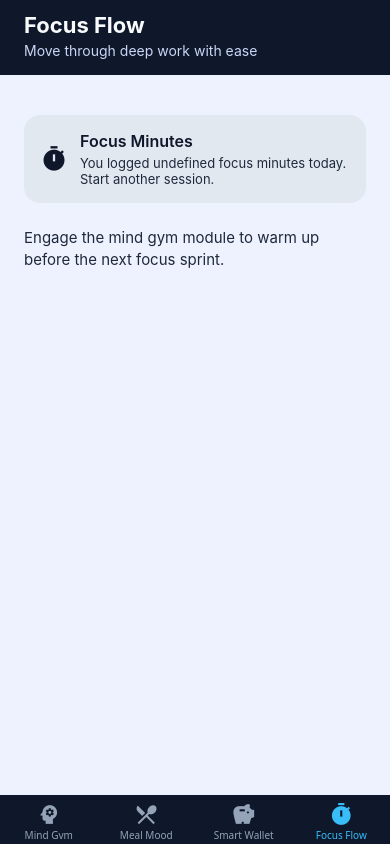
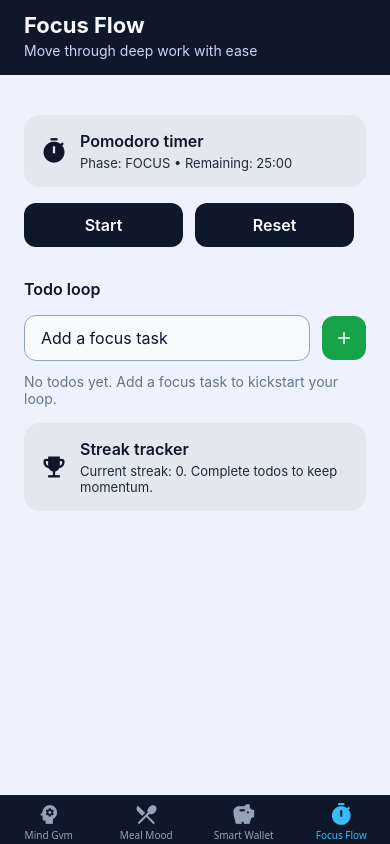
Before and after one commit to amu3dev/lifeloop, a React Native app: screen /FocusFlow in a window 390 px wide. Built offline with nearby package versions, Linux system fonts and the light colour scheme.

Commit message:
Implement todo management features and Pomodoro timer functionality in FocusFlowScreen

```diff
--- a/modules/focus-flow/FocusFlowScreen.js
+++ b/modules/focus-flow/FocusFlowScreen.js
@@ -1,12 +1,135 @@
-import React, { useContext } from 'react';
-import { View, Text, StyleSheet, ScrollView } from 'react-native';
+import React, { useCallback, useEffect, useMemo, useState } from 'react';
+import {
+  View,
+  Text,
+  StyleSheet,
+  ScrollView,
+  TextInput,
+  TouchableOpacity
+} from 'react-native';
+import { MaterialIcons } from '@expo/vector-icons';
 import Header from '../../components/shared/Header';
 import InfoCard from '../../components/shared/InfoCard';
-import { AppContext } from '../../context/AppContext';
+import { useAppContext } from '../../context/AppContext';
 
-// Highlights the user's focus metrics for the Focus Flow module.
+const FOCUS_DURATION = 25 * 60;
+const BREAK_DURATION = 5 * 60;
+
+const formatTime = seconds => {
+  const minutes = Math.floor(seconds / 60)
+    .toString()
+    .padStart(2, '0');
+  const remainingSeconds = (seconds % 60).toString().padStart(2, '0');
+  return `${minutes}:${remainingSeconds}`;
+};
+
+// Runs a todo-driven Pomodoro loop that syncs streaks with the global context.
 const FocusFlowScreen = () => {
-  const { state } = useContext(AppContext);
+  const {
+    state,
+    addTodo,
+    updateTodo,
+    removeTodo,
+    toggleTodo,
+    addPoints,
+    resetDay
+  } = useAppContext();
+  const [newTodo, setNewTodo] = useState('');
+  const [editingId, setEditingId] = useState(null);
+  const [editingValue, setEditingValue] = useState('');
+  const [timerPhase, setTimerPhase] = useState('focus');
+  const [remainingSeconds, setRemainingSeconds] = useState(FOCUS_DURATION);
+  const [isRunning, setIsRunning] = useState(false);
+
+  useEffect(() => {
+    if (!isRunning) {
+      return;
+    }
+
+    const intervalId = setInterval(() => {
+      setRemainingSeconds(prev => {
+        if (prev <= 1) {
+          if (timerPhase === 'focus') {
+            setTimerPhase('break');
+            setRemainingSeconds(BREAK_DURATION);
+            addPoints(5);
+            return BREAK_DURATION;
+          }
+
+          setTimerPhase('focus');
+          setRemainingSeconds(FOCUS_DURATION);
+          return FOCUS_DURATION;
+        }
+
+        return prev - 1;
+      });
+    }, 1000);
+
+    return () => clearInterval(intervalId);
+  }, [isRunning, timerPhase, addPoints]);
+
+  const handleAddTodo = useCallback(() => {
+    const trimmed = newTodo.trim();
+
+    if (!trimmed) {
+      return;
+    }
+
+    addTodo({ title: trimmed, completed: false });
+    setNewTodo('');
+  }, [newTodo, addTodo]);
+
+  const handleStartEdit = useCallback(todo => {
+    setEditingId(todo.id);
+    setEditingValue(todo.title);
+  }, []);
+
+  const handleSaveEdit = useCallback(() => {
+    const trimmed = editingValue.trim();
+
+    if (!trimmed || !editingId) {
+      setEditingId(null);
+      setEditingValue('');
+      return;
+    }
+
+    updateTodo(editingId, { title: trimmed });
+    setEditingId(null);
+    setEditingValue('');
+  }, [editingId, editingValue, updateTodo]);
+
+  const handleCancelEdit = useCallback(() => {
+    setEditingId(null);
+    setEditingValue('');
+  }, []);
+
+  const allTodosComplete = useMemo(
+    () => state.todos.length > 0 && state.todos.every(todo => todo.completed),
+    [state.todos]
+  );
+
+  const streakMessage = useMemo(() => {
+    if (allTodosComplete) {
+      return `Loop complete! Current streak: ${state.streaks}. Use reset to start a new day.`;
+    }
+
+    return `Current streak: ${state.streaks}. Complete todos to keep momentum.`;
+  }, [allTodosComplete, state.streaks]);
+
+  const handleTimerToggle = useCallback(() => {
+    setIsRunning(prev => !prev);
+  }, []);
+
+  const handleTimerReset = useCallback(() => {
+    setIsRunning(false);
+    setTimerPhase('focus');
+    setRemainingSeconds(FOCUS_DURATION);
+  }, []);
+
+  const handleResetDay = useCallback(() => {
+    resetDay();
+    handleTimerReset();
+  }, [resetDay, handleTimerReset]);
 
   return (
     <View style={styles.container}>
@@ -14,18 +137,118 @@ const FocusFlowScreen = () => {
       <ScrollView contentContainerStyle={styles.content}>
         <InfoCard
           icon="timer"
-          title="Focus Minutes"
-          message={`You logged ${state.focusMinutesToday} focus minutes today. Start another session.`}
+          title="Pomodoro timer"
+          message={`Phase: ${timerPhase.toUpperCase()} • Remaining: ${formatTime(
+            remainingSeconds
+          )}`}
         />
-        <Text style={styles.encouragement}>
-          Engage the mind gym module to warm up before the next focus sprint.
-        </Text>
+        <View style={styles.timerControls}>
+          <TouchableOpacity style={styles.controlButton} onPress={handleTimerToggle}>
+            <Text style={styles.controlLabel}>{isRunning ? 'Pause' : 'Start'}</Text>
+          </TouchableOpacity>
+          <TouchableOpacity style={styles.controlButton} onPress={handleTimerReset}>
+            <Text style={styles.controlLabel}>Reset</Text>
+          </TouchableOpacity>
+        </View>
+        <View style={styles.section}>
+          <Text style={styles.sectionTitle}>Todo loop</Text>
+          <View style={styles.addRow}>
+            <TextInput
+              style={styles.input}
+              placeholder="Add a focus task"
+              value={newTodo}
+              onChangeText={setNewTodo}
+              onSubmitEditing={handleAddTodo}
+            />
+            <TouchableOpacity style={styles.addButton} onPress={handleAddTodo}>
+              <MaterialIcons name="add" size={20} color="#f8fafc" />
+            </TouchableOpacity>
+          </View>
+          {state.todos.map(todo => {
+            const isEditing = editingId === todo.id;
+
+            return (
+              <View key={todo.id} style={styles.todoItem}>
+                <TouchableOpacity
+                  style={styles.todoToggle}
+                  onPress={() => toggleTodo(todo.id)}
+                >
+                  <MaterialIcons
+                    name={todo.completed ? 'check-circle' : 'radio-button-unchecked'}
+                    size={24}
+                    color={todo.completed ? '#16a34a' : '#94a3b8'}
+                  />
+                </TouchableOpacity>
+                {isEditing ? (
+                  <TextInput
+                    style={styles.todoInput}
+                    value={editingValue}
+                    onChangeText={setEditingValue}
+                    autoFocus
+                  />
+                ) : (
+                  <Text
+                    style={[
+                      styles.todoText,
+                      todo.completed && styles.todoTextCompleted
+                    ]}
+                  >
+                    {todo.title}
+                  </Text>
+                )}
+                <View style={styles.todoActions}>
+                  {isEditing ? (
+                    <>
+                      <TouchableOpacity
+                        style={styles.actionButton}
+                        onPress={handleSaveEdit}
+                      >
+                        <Text style={styles.actionText}>Save</Text>
+                      </TouchableOpacity>
+                      <TouchableOpacity
+                        style={styles.actionButton}
+                        onPress={handleCancelEdit}
+                      >
+                        <Text style={styles.actionText}>Cancel</Text>
+                      </TouchableOpacity>
+                    </>
+                  ) : (
+                    <>
+                      <TouchableOpacity
+                        style={styles.actionButton}
+                        onPress={() => handleStartEdit(todo)}
+                      >
+                        <Text style={styles.actionText}>Edit</Text>
+                      </TouchableOpacity>
+                      <TouchableOpacity
+                        style={styles.actionButton}
+                        onPress={() => removeTodo(todo.id)}
+                      >
+                        <Text style={styles.actionText}>Delete</Text>
+                      </TouchableOpacity>
+                    </>
+                  )}
+                </View>
+              </View>
+            );
+          })}
+          {state.todos.length === 0 ? (
+            <Text style={styles.emptyState}>
+              No todos yet. Add a focus task to kickstart your loop.
+            </Text>
+          ) : null}
+        </View>
+        <InfoCard icon="emoji-events" title="Streak tracker" message={streakMessage} />
+        {allTodosComplete ? (
+          <TouchableOpacity style={styles.resetButton} onPress={handleResetDay}>
+            <Text style={styles.resetButtonLabel}>Reset day & keep streak</Text>
+          </TouchableOpacity>
+        ) : null}
       </ScrollView>
     </View>
   );
 };
 
-// Sets consistent colors and spacing for productivity stats.
 const styles = StyleSheet.create({
   container: {
     flex: 1,
@@ -34,11 +257,112 @@ const styles = StyleSheet.create({
   content: {
     padding: 24
   },
-  encouragement: {
+  timerControls: {
+    flexDirection: 'row',
+    marginTop: 16,
+    justifyContent: 'space-between'
+  },
+  controlButton: {
+    flex: 1,
+    backgroundColor: '#0f172a',
+    paddingVertical: 12,
+    borderRadius: 12,
+    alignItems: 'center',
+    marginRight: 12
+  },
+  controlLabel: {
+    color: '#f8fafc',
+    fontWeight: '600',
+    fontSize: 16
+  },
+  section: {
+    marginTop: 32
+  },
+  sectionTitle: {
+    fontSize: 16,
+    fontWeight: '600',
+    color: '#0f172a'
+  },
+  addRow: {
+    flexDirection: 'row',
+    alignItems: 'center',
+    marginTop: 16
+  },
+  input: {
+    flex: 1,
+    borderWidth: 1,
+    borderColor: '#94a3b8',
+    borderRadius: 12,
+    paddingHorizontal: 16,
+    paddingVertical: 12,
+    fontSize: 16,
+    color: '#0f172a',
+    backgroundColor: '#f8fafc'
+  },
+  addButton: {
+    marginLeft: 12,
+    backgroundColor: '#16a34a',
+    borderRadius: 12,
+    padding: 12,
+    alignItems: 'center',
+    justifyContent: 'center'
+  },
+  todoItem: {
+    flexDirection: 'row',
+    alignItems: 'center',
+    paddingVertical: 12,
+    borderBottomWidth: 1,
+    borderColor: '#cbd5f5'
+  },
+  todoToggle: {
+    marginRight: 12
+  },
+  todoText: {
+    flex: 1,
+    fontSize: 15,
+    color: '#0f172a'
+  },
+  todoTextCompleted: {
+    textDecorationLine: 'line-through',
+    color: '#64748b'
+  },
+  todoActions: {
+    flexDirection: 'row'
+  },
+  actionButton: {
+    marginLeft: 8
+  },
+  actionText: {
+    color: '#0f172a',
+    fontWeight: '600'
+  },
+  emptyState: {
+    marginTop: 12,
+    fontSize: 14,
+    color: '#64748b'
+  },
+  todoInput: {
+    flex: 1,
+    borderWidth: 1,
+    borderColor: '#94a3b8',
+    borderRadius: 8,
+    paddingHorizontal: 12,
+    paddingVertical: 8,
+    fontSize: 15,
+    color: '#0f172a',
+    backgroundColor: '#f8fafc'
+  },
+  resetButton: {
     marginTop: 24,
-    fontSize: 15,
-    lineHeight: 22,
-    color: '#1e293b'
+    backgroundColor: '#0f172a',
+    paddingVertical: 12,
+    borderRadius: 12,
+    alignItems: 'center'
+  },
+  resetButtonLabel: {
+    color: '#f8fafc',
+    fontWeight: '600',
+    fontSize: 16
   }
 });
 
```
